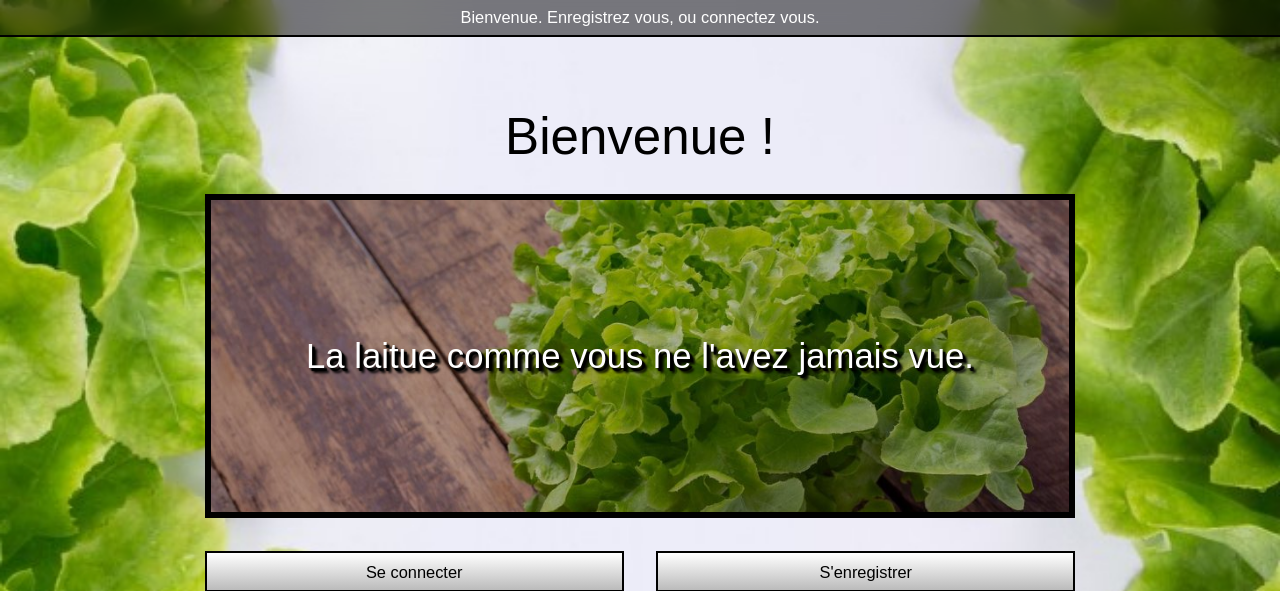
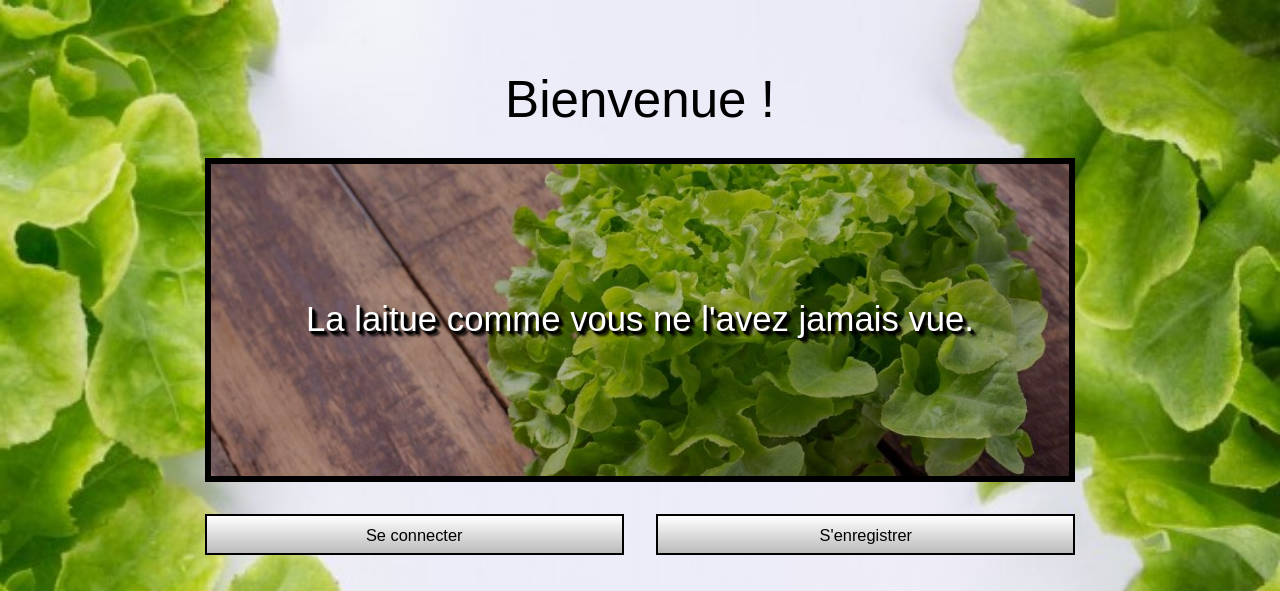
Before and after one commit to BborisB/ForumLaitue, a PHP site: page / in a window 1280 px wide. Shown: the top 591 px of the page. Run offline with PHP 8.4, Linux system fonts and the light colour scheme.

Commit message:
removed bandeauUser from index.php

```diff
--- a/index.php
+++ b/index.php
@@ -6,11 +6,6 @@
     <link rel="stylesheet" href="CSS/acceuil.css">
 </head>
 <body>
-    <div class="userWelcome">
-        <span id="bandeauUser"></span>
-        <span id="bandeauDate">Bienvenue. Enregistrez vous, ou connectez vous.</span>
-        <span id="bandeauConnection"></span>
-    </div>
     <div class="page">
         <h1>Bienvenue !</h1>
         <div class="imgAcceuilDiv">
```
